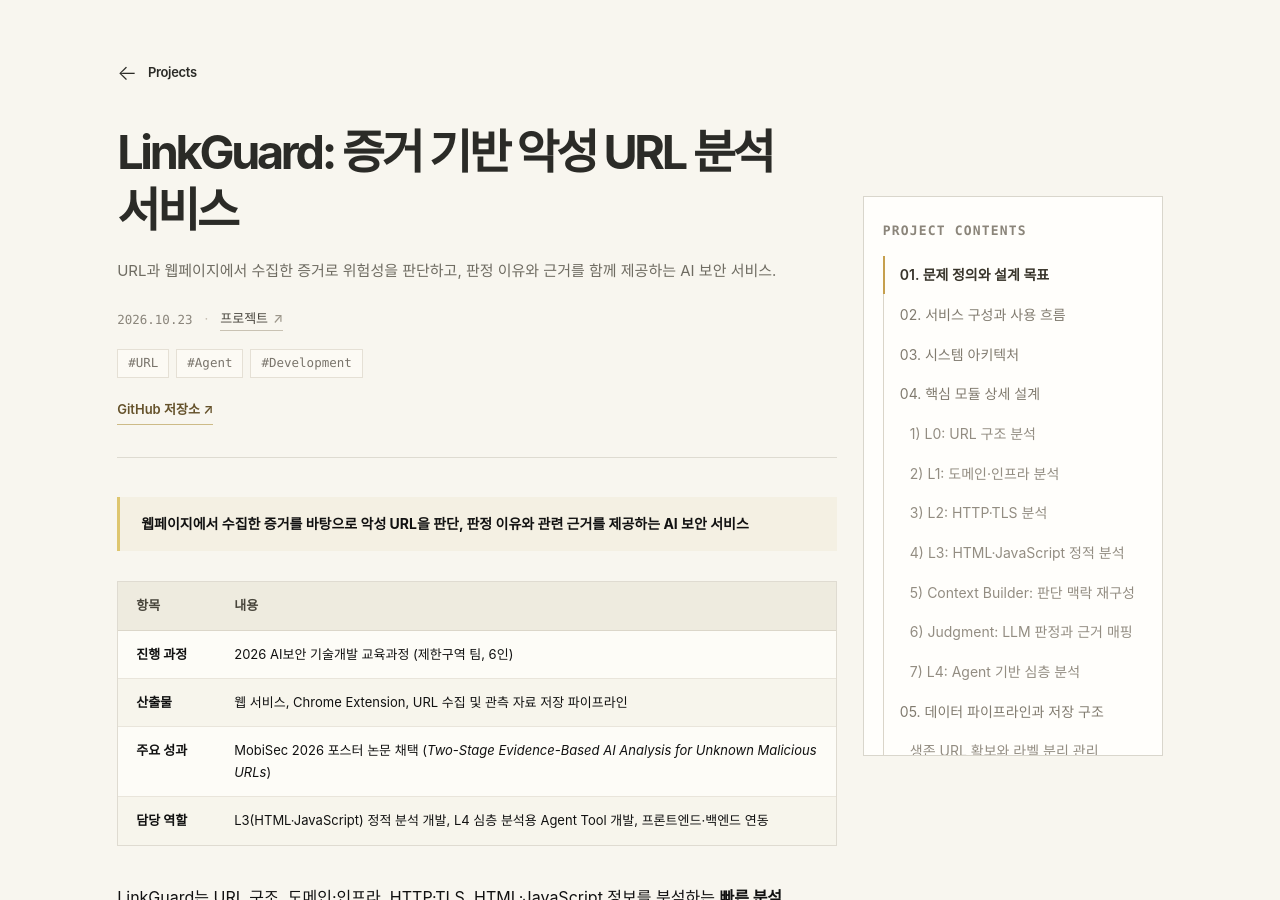
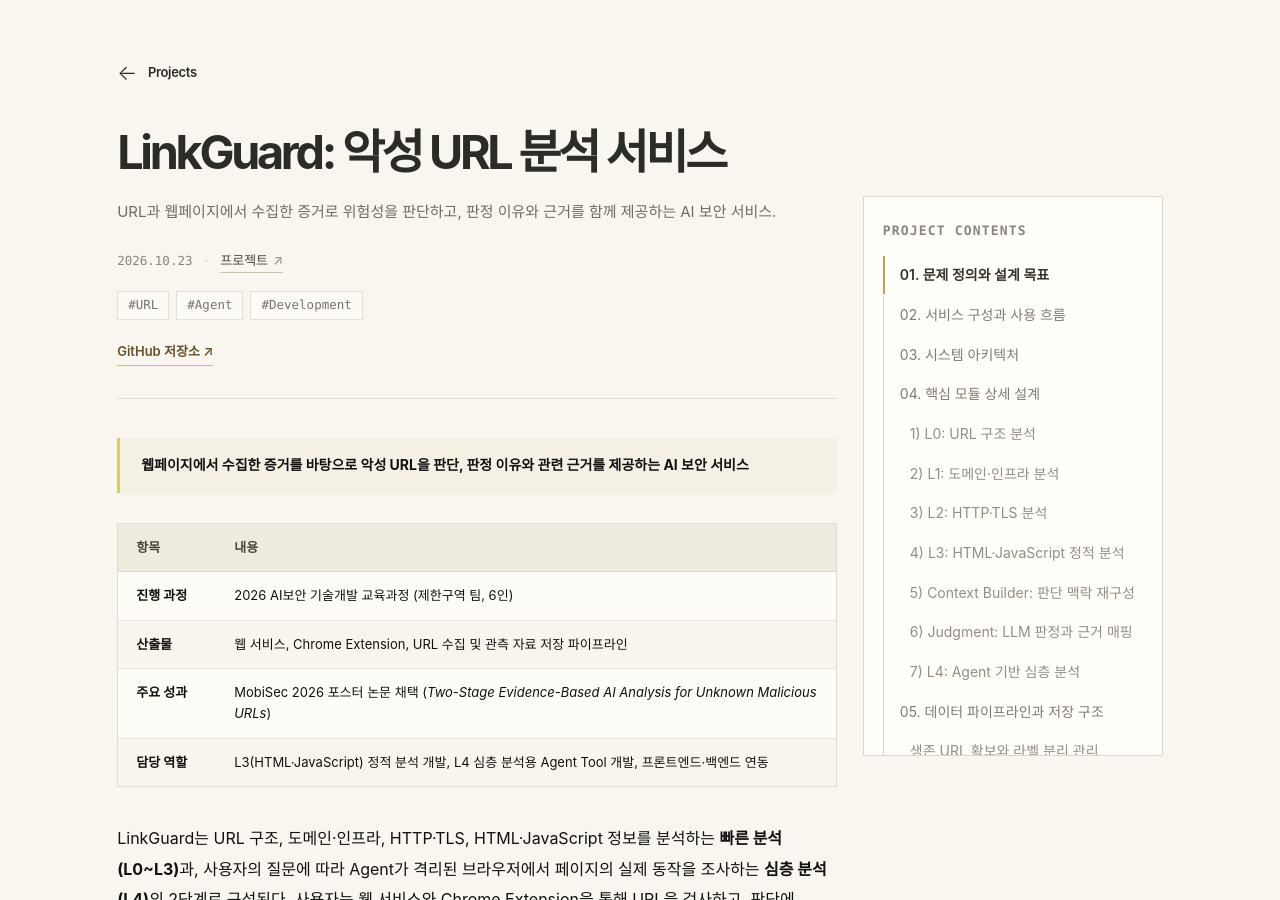
Before and after one commit to cprtmchzh/cprtmchzh.github.io, a Jekyll site: the page built from _projects/linkguard.md, in a window 1280 px wide and 900 px high. Built offline with Jekyll 4.4.1, drawn with Linux system fonts in a browser that asks for light colours; some web fonts are replaced.

Commit message:
Update linkguard.md

```diff
--- a/_projects/linkguard.md
+++ b/_projects/linkguard.md
@@ -1,5 +1,5 @@
 ---
-title: "LinkGuard: 증거 기반 악성 URL 분석 서비스"
+title: "LinkGuard: 악성 URL 분석 서비스"
 date: 2026-10-23 00:00:00 +0900
 category_slug: project
 thumbnail: ""
```
